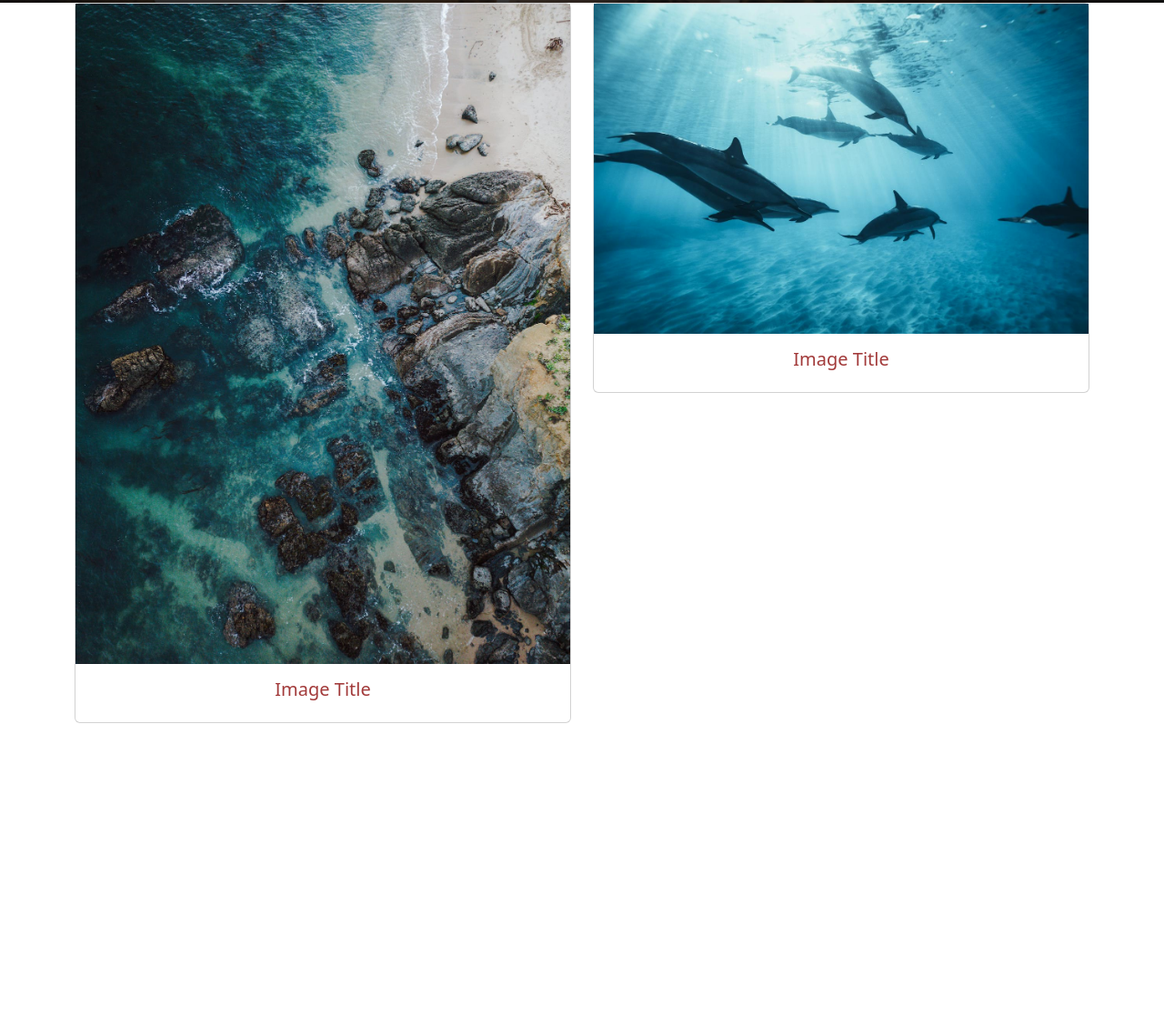
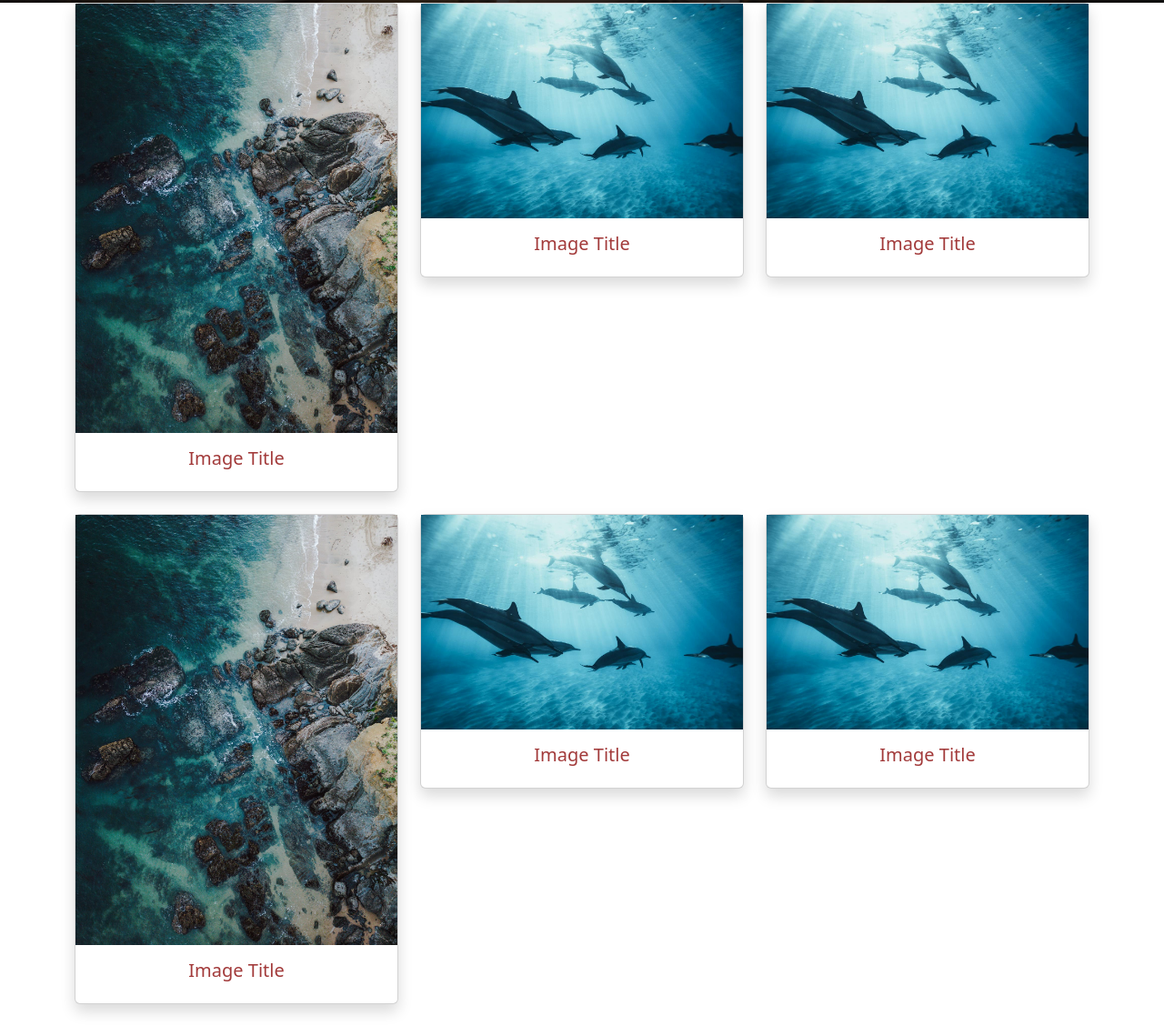
Before and after one commit to FlyBoy1998/image-website, a website: page index.html in a window 1280 px wide. Shown: the part 886-2014 px from the top of the page at 91% size. Before the commit the page ends 1705 px from the top, so only its background shows below. Drawn offline with Linux system fonts and the light colour scheme.

Commit message:
create layout for fetched images

```diff
--- a/index.html
+++ b/index.html
@@ -56,16 +56,50 @@
     <section id="photo-container">
         <div class="container">
             <div class="row">
-                <div class="col-md-6 mb-4">
-                    <div class="card">
+                <div class="col-lg-4 mb-4">
+                    <div class="card shadow">
                         <img src="./pexels-nathan-tran-16776159.jpg" alt="" class="card-image-top">
                         <div class="card-body">
                             <h5 class="text-primary text-center">Image Title</h5>
                         </div>
                     </div>
                 </div>
-                <div class="col-md-6 mb-4">
-                    <div class="card">
+                <div class="col-lg-4 mb-4">
+                    <div class="card shadow">
+                        <img src="./pexels-kammeran-gonzalezkeola-9638689.jpg" alt="" class="card-image-top">
+                        <div class="card-body">
+                            <h5 class="text-primary text-center">Image Title</h5>
+                        </div>
+                    </div>
+                </div>
+                <div class="col-lg-4 mb-4">
+                    <div class="card shadow">
+                        <img src="./pexels-kammeran-gonzalezkeola-9638689.jpg" alt="" class="card-image-top">
+                        <div class="card-body">
+                            <h5 class="text-primary text-center">Image Title</h5>
+                        </div>
+                    </div>
+                </div>
+            </div>
+            <div class="row">
+                <div class="col-lg-4 mb-4">
+                    <div class="card shadow">
+                        <img src="./pexels-nathan-tran-16776159.jpg" alt="" class="card-image-top">
+                        <div class="card-body">
+                            <h5 class="text-primary text-center">Image Title</h5>
+                        </div>
+                    </div>
+                </div>
+                <div class="col-lg-4 mb-4">
+                    <div class="card shadow">
+                        <img src="./pexels-kammeran-gonzalezkeola-9638689.jpg" alt="" class="card-image-top">
+                        <div class="card-body">
+                            <h5 class="text-primary text-center">Image Title</h5>
+                        </div>
+                    </div>
+                </div>
+                <div class="col-lg-4 mb-4">
+                    <div class="card shadow">
                         <img src="./pexels-kammeran-gonzalezkeola-9638689.jpg" alt="" class="card-image-top">
                         <div class="card-body">
                             <h5 class="text-primary text-center">Image Title</h5>
```
